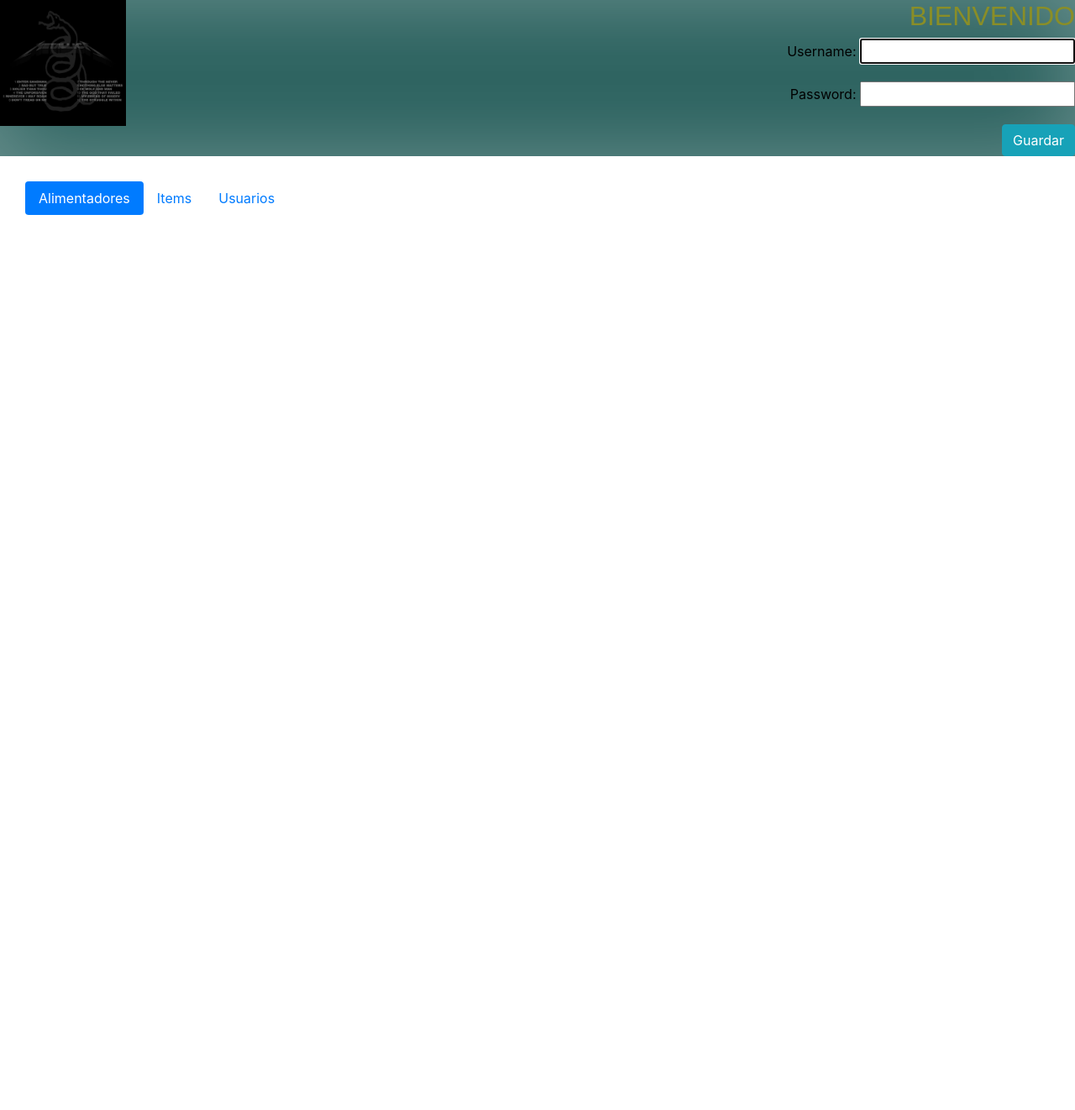
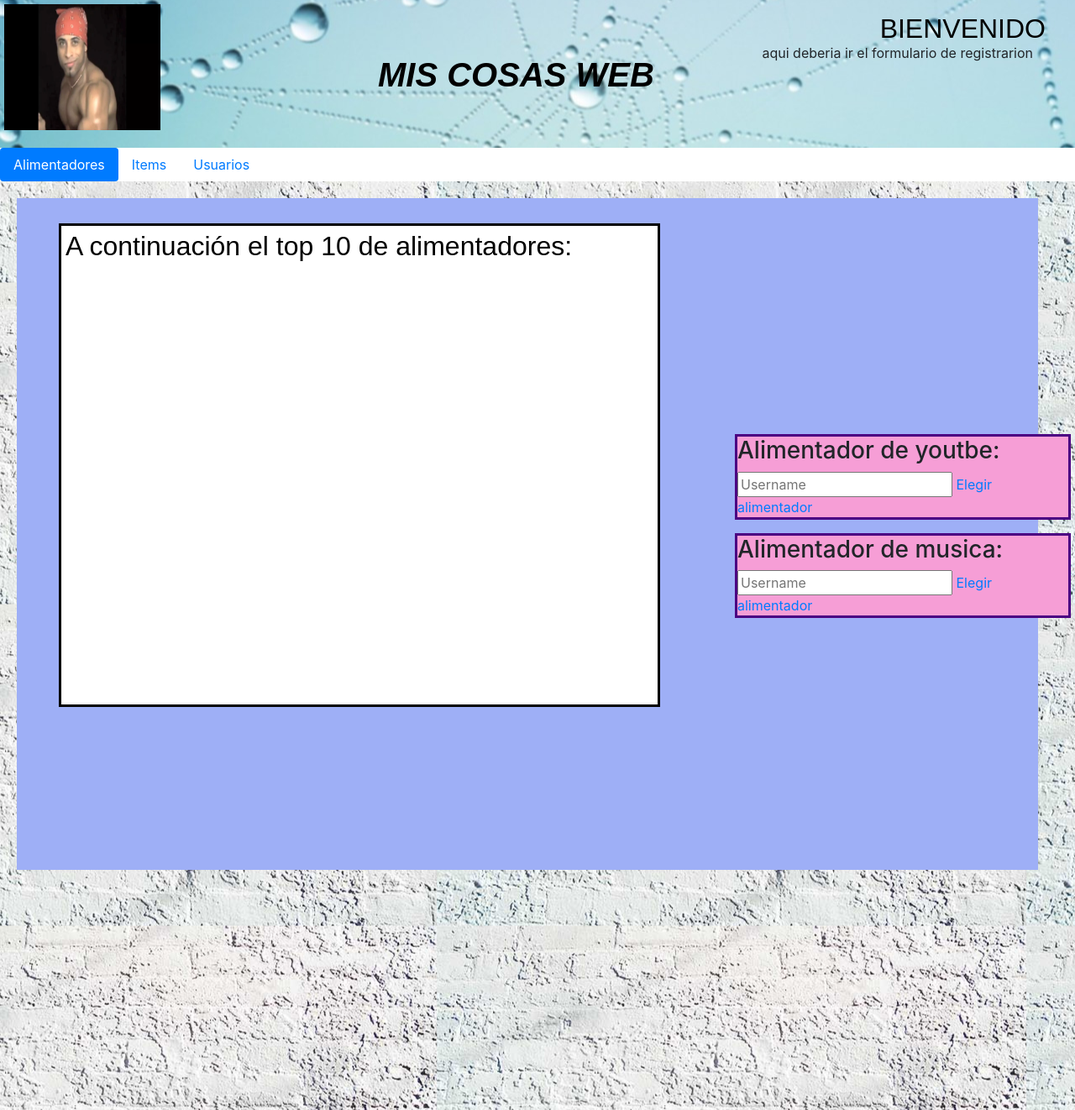
Before and after one commit to meridiaz/final-miscosas, a Django app: page / in a window 1280 px wide. Shown: the whole page at 84% size. Before the commit the page ends 256 px from the top, so only its background shows below. Run offline with Django 3.2, Linux system fonts and the light colour scheme; some libraries are stand-ins or nearby versions.

Commit message:
añadiendo lista top10 y formulario de los alimentadores al index

```diff
--- /dev/null
+++ b/proyecto/miscosas/static/miscosas/indexcss.css
@@ -0,0 +1,35 @@
+.top10{
+  box-sizing: content-box;
+  padding: 5px;
+  position: relative;
+  text-align:left;
+  width: 700px;
+  height: 70%;
+  left: 50;
+  top: 30;
+  border-right: 3px solid black;
+  border-left: 3px solid black;
+  border-top: 3px solid black;
+  border-bottom: 3px solid black;
+  background-color: white;
+}
+
+.formalimentadores{
+  box-sizing: content-box;
+  padding: 5px;
+  position: relative;
+  text-align:left;
+  height: 100%;
+  width: 400px;
+  left: 850px;
+  bottom:300px;
+
+}
+
+form{
+  border-right: 3px solid indigo;
+  border-left: 3px solid indigo;
+  border-top: 3px solid indigo;
+  border-bottom: 3px solid indigo;
+  background-color: #f69ed6;
+}
--- a/proyecto/miscosas/static/miscosas/micss.css
+++ b/proyecto/miscosas/static/miscosas/micss.css
@@ -1,16 +1,64 @@
 .cabecera{
-  color:black;
+  box-sizing: content-box;
+  padding: 5px;
+  position: relative;
+
+  height:166px;
   text-align:right;
-  background-color:#2d6360;
-  box-shadow: inset 0 0 100px rgba(255, 255, 255, 0.3)
+  background: #2d6360 70% url(fondo_cabecera2.jpg) no-repeat;
 }
 
 h2{
-  color: #8A8E27;
+  color: black;
   font-family: Arial, Helvetica, sans-serif;
+  position: relative;
+}
+
+h1{
+  font-style: italic;
+  text-align:center;
+  font-weight: 550;
+  font-family: 'Libre Baskerville', sans-serif;
+  color: black;
+}
+
+
+.cabecera h2{
+  right:30;
+  top:10;
+}
+
+.cabecera h1{
+
+  position: absolute;
+  top:65;
+  left: 450;
+
+}
+
+.cabecera p{
+  position: absolute;
+  right: 50;
+}
+
+.cabecera form{
+  position: relative;
+  right:15
 }
 
 .nav{
-   margin:30;
-   top:100px;
+   top:0px;
+   background-color: white;
 }
+
+.contenido{
+  box-sizing: content-box;
+  background-color: #9eaff6;
+  height: 100%;
+  width: 95%;
+  margin:20;
+}
+
+body{
+  background: 90% url(fondo.jpg);
+}
--- a/proyecto/miscosas/templates/miscosas/base.html
+++ b/proyecto/miscosas/templates/miscosas/base.html
@@ -15,15 +15,18 @@
   <body>
 
     <div class="cabecera" >
-      <!-- imagen del sitio -->
-      <img src="{% static "miscosas/black_album.jpg" %}" width="150" height="150" align="left">
+      <!-- imagen del sitio #2d6360;-->
+      <img src="{% static "miscosas/banner.jpg" %}" width="186" height="150" align="left">
+      <h1>MIS COSAS WEB</h1>
+        <h2>BIENVENIDO</h2>
+        {% if user.is_authenticated %}
 
-        <h2>BIENVENIDO</h2>
-         <form method="POST" action="/">
-             {% csrf_token %}
-             {{ form.as_p }}
-             <button type="submit" class="save btn btn-info">Guardar</button>
-         </form>
+               <h2>{{user.username}}
+               <a href="/logout">Logout</a></h2>
+        {% else %}
+              <p>aqui deberia ir el formulario de registrarion</p>
+
+        {% endif %}
     </div>
     <div class="nav nav-pills">
       <li class="nav-item">
@@ -36,11 +39,9 @@
         <a class="nav-link" href="/conciertos/musicos/">Usuarios</a>
       </li>
     </div>
-      <!--{% if user.is_authenticated %}-->
-        {% block formulario %}
+    <div class="contenido">
+        {% block contenido %}
         {% endblock %}
-
-    <!--  {% endif %}-->
-
+    </div>
     </body>
 </html>
--- a/proyecto/miscosas/templates/miscosas/index.html
+++ b/proyecto/miscosas/templates/miscosas/index.html
@@ -1,24 +1,34 @@
 {% extends 'miscosas/base.html' %}
+{% load static %}
 
-    <!--{% block contenido %}
+    {% block contenido %}
+    <link rel="stylesheet" href="{% static 'miscosas/indexcss.css' %}">
 
+      <div class="top10">
+        <h2>A continuación el top 10 de alimentadores:</h2>
+      </div>
+
+      <div class="formalimentadores">
+        <!--<h2>A continuación formularios de alimentadores:</h2>-->
+        <form method="POST" action="/">
+          <h3>Alimentador de youtbe:</h3>
+          <input class="textbox" type="text" name="referencia del formulario" placeholder="Username">
+          <a class="boton" href="registro">Elegir alimentador</a>
+        </form>
+        <form method="POST" action="/">
+          <h3>Alimentador de musica:</h3>
+          <input class="textbox" type="text" name="referencia del formulario" placeholder="Username">
+          <a class="boton" href="registro">Elegir alimentador</a>
+        </form>
+      </div>
         <!-- {% if objects_list %}
             <ul>
             {% for object in objects_list %}
                 <li><a href="/conciertos/{{ type }}/{{ object.id }}">{{ object }}</a></li>
             {% endfor %}
             </ul>
-        {% else %}
-            <p>No contents are available.</p>
-        {% endif %}
+        {% else %}-  {%endif %} -->
 
-    {% endblock %}-->
 
-  {% block formulario %}
-       <h2>BIENVENIDO</h2>
-        <form method="POST" action="/">
-            {% csrf_token %}
-            {{ form.as_p }}
-            <button type="submit" class="save btn btn-info">Guardar</button>
-        </form>
-  {% endblock %}
+
+    {% endblock %}
--- a/proyecto/miscosas/urls.py
+++ b/proyecto/miscosas/urls.py
@@ -3,5 +3,6 @@
 from . import views
 
 urlpatterns = [
+    path('logout', views.logout_view, name="logout_view"),
     path('', views.index, name="index"),
 ]
--- a/proyecto/miscosas/views.py
+++ b/proyecto/miscosas/views.py
@@ -8,6 +8,7 @@
 from django.utils import timezone
 from django.template import loader
 from django.contrib.auth.forms import AuthenticationForm
+from django.contrib.auth import logout
 
 #from .forms import GrupoForm, MusicoForm, ConciertoForm
 #from .models import Grupo, Musico, Concierto
@@ -17,5 +18,11 @@
 def index(request):
     #lista = Concierto.objects.all()
     form = AuthenticationForm(request)
-    context = {'form': form}#{'objects_list': lista, 'form': form, 'type': "conciertos"}
+    context = {'form': form, 'user': request.user}
+    print(request.user.is_authenticated)
     return render(request, 'miscosas/index.html', context)
+
+
+def logout_view(request):
+    logout(request)
+    return redirect("/")
--- a/proyecto/proyecto/settings.py
+++ b/proyecto/proyecto/settings.py
@@ -55,7 +55,7 @@
 TEMPLATES = [
     {
         'BACKEND': 'django.template.backends.django.DjangoTemplates',
-        'DIRS': [],
+        'DIRS': ['templates', ],
         'APP_DIRS': True,
         'OPTIONS': {
             'context_processors': [
--- a/proyecto/proyecto/urls.py
+++ b/proyecto/proyecto/urls.py
@@ -15,8 +15,10 @@
 """
 from django.contrib import admin
 from django.urls import path, include
+from django.contrib.auth.views import LoginView as login
 
 urlpatterns = [
     path('', include('miscosas.urls')),
     path('admin/', admin.site.urls),
+    path('login', login.as_view()),
 ]
```
Also changed, not shown: proyecto/templates/registration/login.html (added, +18 -0 lines), proyecto/db.sqlite3, proyecto/miscosas/static/miscosas/banner.jpg (added), proyecto/miscosas/static/miscosas/fondo.jpg (added), proyecto/miscosas/static/miscosas/fondo_cabecera.jpg (added), proyecto/miscosas/static/miscosas/fondo_cabecera2.jpg (added).
